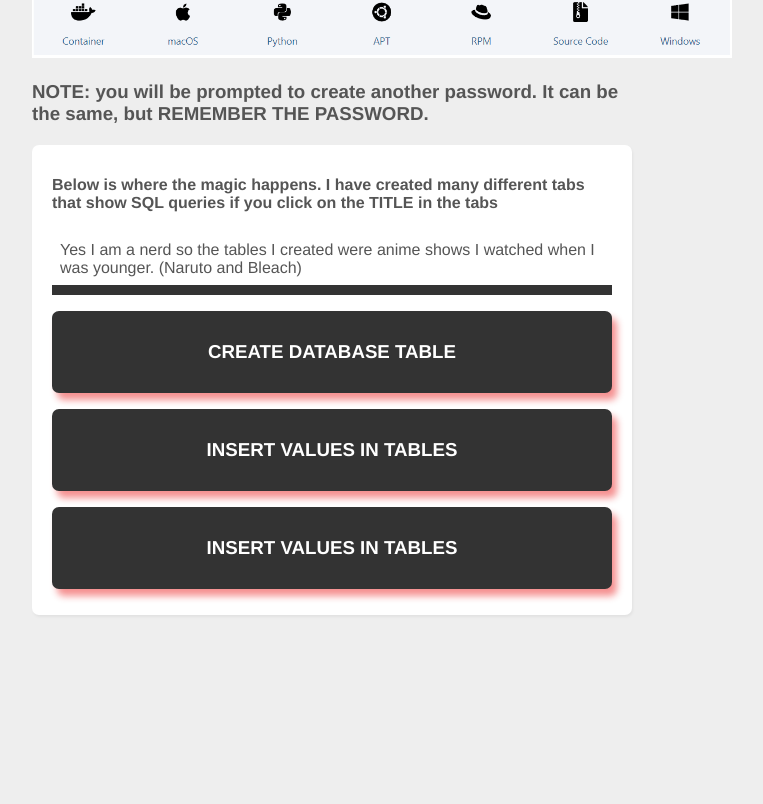
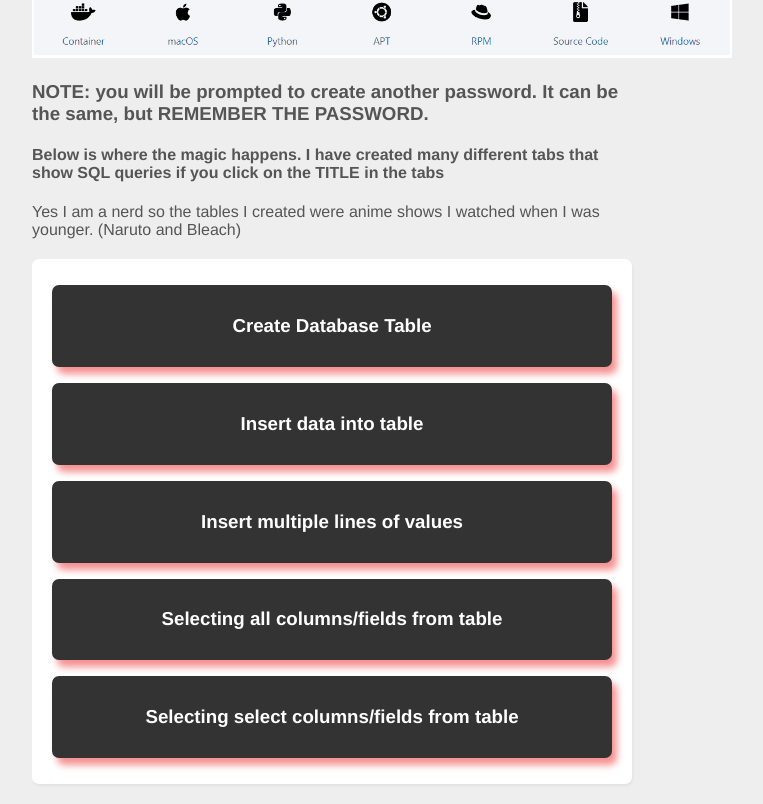
Before and after one commit to tranielmp8/VUE_SQL, a Vue app: page / in a window 1280 px wide. Shown: the part 1209-2013 px from the top of the page, without its empty margins (308-1071 px from the left). Before the commit the page ends 1844 px from the top, so only its background shows below. Built offline with nearby package versions, Linux system fonts and the light colour scheme.

Commit message:
mapping through object

```diff
--- /dev/null
+++ b/data/db.json
@@ -0,0 +1,31 @@
+{
+  "data":[
+    {
+      "id": 1,
+      "title": "Create Database Table",
+      "code": "CREATE TABLE naruto(id SERIAL PRIMARY KEY,name VARCHAR(50),village VARCHAR(50),power VARCHAR(50),age INTEGER, rank VARCHAR(50))"
+    },
+    {
+      "id": 2,
+      "title": "Insert data into table",
+      "code": "INSERT INTO naruto(name, village, power, age, rank)values ('naruto','leaf','shadow clone',12,'genin')"
+    },
+    {
+      "id": 3,
+      "title": "Insert multiple lines of values",
+      "code": "INSERT INTO naruto(name, village, power, age, rank)\nvalues\n('jiraiya', 'leaf', 'rasengan', 50, 'sage'),\n('sakura', 'leaf', 'creation rebirth', 12, 'genin'),\n('gaara', 'sand', 'sand binding coffin', 12, 'jinchuriki'),\n('kankuro', 'sand', 'salamander', 12, 'genin'),\n('temari', 'sand', 'dust wind technique', 12, 'genin'),\n('zabuza', 'mist', 'water prison technique', 26, 'anbu'),\n('kisame', 'mist', 'five feeding sharks', 29, 'jounin'),\n('killer bee', 'cloud', 'tailed beast ball', 36, 'jinchuriki'),\n('darui', 'cloud', 'black panther', 26, 'jounin')"
+    },
+    {
+      "id": 4,
+      "title": "Selecting all columns/fields from table",
+      "code": "Select * From naruto"
+    },
+    {
+      "id": 5,
+      "title": "Selecting select columns/fields from table",
+      "code": "Select name, village From naruto"
+    }
+
+
+  ]
+}
--- a/src/components/DataList.vue
+++ b/src/components/DataList.vue
@@ -1,84 +1,29 @@
 <template>
-  <div class="project">
-    <h4>Below is where the magic happens. I have created many different tabs that show SQL queries if you click on the TITLE in the tabs</h4>
-    <p class="anime">Yes I am a nerd so the tables I created were anime shows I watched when I was younger. (Naruto and Bleach)</p>
-
-    <div v-for="d in data" :key="d.id" >
-      <div class="actions" >
-        <h3 @click="showDetails = !showDetails"> {{ d.title }} </h3>
-      </div>
-      <div v-if="showDetails" class="details">
-        <code> {{ d.code }} </code>
-      </div>
+  <div >
+    <div class="actions" >
+      <h3 @click="showDetails = !showDetails"> {{ post.title }} </h3>
+    </div>
+    <div v-if="showDetails" class="details">
+      <code> {{ post.code }} </code>
     </div>
   </div>
 </template>
 
 <script>
 
-import { ref } from 'vue';
+import { ref } from 'vue'
   export default {
+    props: ['post'],
     setup() {
-
-      let showDetails = ref(false)
-      const data = ref([
-      {
-      "id": 1,
-      "title": "CREATE DATABASE TABLE",
-      "code": `CREATE TABLE naruto(\n
-      id SERIAL PRIMARY KEY,\n
-      name VARCHAR(50),\n
-      village VARCHAR(50),\n
-      power VARCHAR(50),\n
-      age INTEGER,\n
-      rank VARCHAR(50)\n
-      )\n
-    `
-      },
-      {
-      "id": 2,
-      "title": "INSERT VALUES IN TABLES",
-      "code": `INSERT INTO naruto(name, village, power, age, rank)
-      values (
-        'naruto',
-        'leaf',
-        'shadow clone',
-        12,
-        'genin'
-      )\n
-    `
-      },
-      {
-      "id": 2,
-      "title": "INSERT VALUES IN TABLES",
-      "code": `INSERT INTO naruto(name, village, power, age, rank)
-      values (
-        'naruto',
-        'leaf',
-        'shadow clone',
-        12,
-        'genin'
-      )\n
-    `
-      },
-    ])
+      const showDetails = ref(false)
 
 
-      return {data, showDetails}
+      return {showDetails}
     }
   }
 </script>
 
 <style scoped>
-  .project {
-    margin: 20px auto;
-    background: white;
-    padding: 10px 20px;
-    border-radius: 4px;
-    box-shadow: 1px 2px 3px rgba(0,0,0,0.05);
-    border-radius: 7px;
-
-  }
 
   h3 {
     cursor: pointer;
@@ -106,6 +51,8 @@ import { ref } from 'vue';
   .details {
     display: flex;
     flex-direction: column;
+    transition: .3s ease-in;
+
   }
 
   code {
--- a/src/pages/Home.vue
+++ b/src/pages/Home.vue
@@ -1,21 +1,78 @@
 <template>
   <div class="home">
     <Hero />
-    <DataList />
+    <h4>Below is where the magic happens. I have created many different tabs that show SQL queries if you click on the TITLE in the tabs</h4>
+    <p class="anime">Yes I am a nerd so the tables I created were anime shows I watched when I was younger. (Naruto and Bleach)</p>
+    <div class="project">
+      <div v-for="post in posts" key="post.id" >
+        <DataList  :post="post"/>
+      </div>
+    </div>
   </div>
 </template>
 
 <script>
 import DataList from '../components/DataList.vue'
 import Hero from '../components/Hero.vue';
+import { ref } from 'vue';
   export default {
     components: {DataList, Hero},
     setup(){
+      const posts = ref([
+      {
+      "id": 1,
+      "title": "Create Database Table",
+      "code": "CREATE TABLE naruto(id SERIAL PRIMARY KEY,name VARCHAR(50),village VARCHAR(50),power VARCHAR(50),age INTEGER, rank VARCHAR(50))"
+      },
+      {
+        "id": 2,
+        "title": "Insert data into table",
+        "code": "INSERT INTO naruto(name, village, power, age, rank)values ('naruto','leaf','shadow clone',12,'genin')"
+      },
+      {
+      "id": 3,
+      "title": "Insert multiple lines of values",
+      "code": "INSERT INTO naruto(name, village, power, age, rank)\nvalues\n('jiraiya', 'leaf', 'rasengan', 50, 'sage'),\n('sakura', 'leaf', 'creation rebirth', 12, 'genin'),\n('gaara', 'sand', 'sand binding coffin', 12, 'jinchuriki'),\n('kankuro', 'sand', 'salamander', 12, 'genin'),\n('temari', 'sand', 'dust wind technique', 12, 'genin'),\n('zabuza', 'mist', 'water prison technique', 26, 'anbu'),\n('kisame', 'mist', 'five feeding sharks', 29, 'jounin'),\n('killer bee', 'cloud', 'tailed beast ball', 36, 'jinchuriki'),\n('darui', 'cloud', 'black panther', 26, 'jounin')"
+      },
+      {
+      "id": 4,
+      "title": "Selecting all columns/fields from table",
+      "code": "Select * From naruto"
+      },
+      {
+        "id": 5,
+        "title": "Selecting select columns/fields from table",
+        "code": "Select name, village From naruto"
+      }
+    ])
 
+      // const load = async () => {
+      //   try {
+      //     let data = await fetch('http://localhost:3000/data')
+      //     if(!data.ok){
+      //       throw Error('no data available')
+      //     }
+      //     posts.value = await data.json()
+      //   } catch (err) {
+      //     console.log(err.message)
+      //   }
+      // }
+
+      // load()
+
+      return { posts }
     }
   }
 </script>
 
 <style scoped>
+  .project {
+    margin: 20px auto;
+    background: white;
+    padding: 10px 20px;
+    border-radius: 4px;
+    box-shadow: 1px 2px 3px rgba(0,0,0,0.05);
+    border-radius: 7px;
 
+  }
 </style>
```
